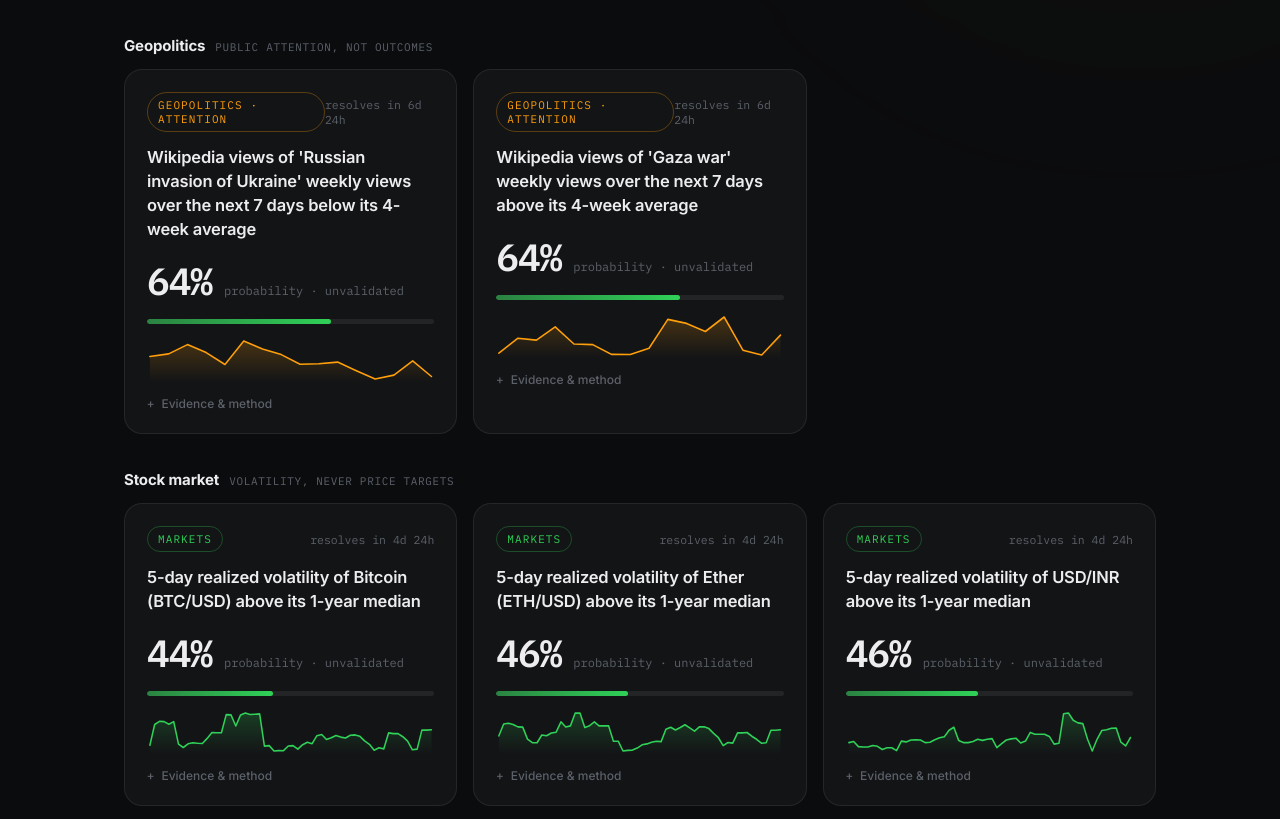
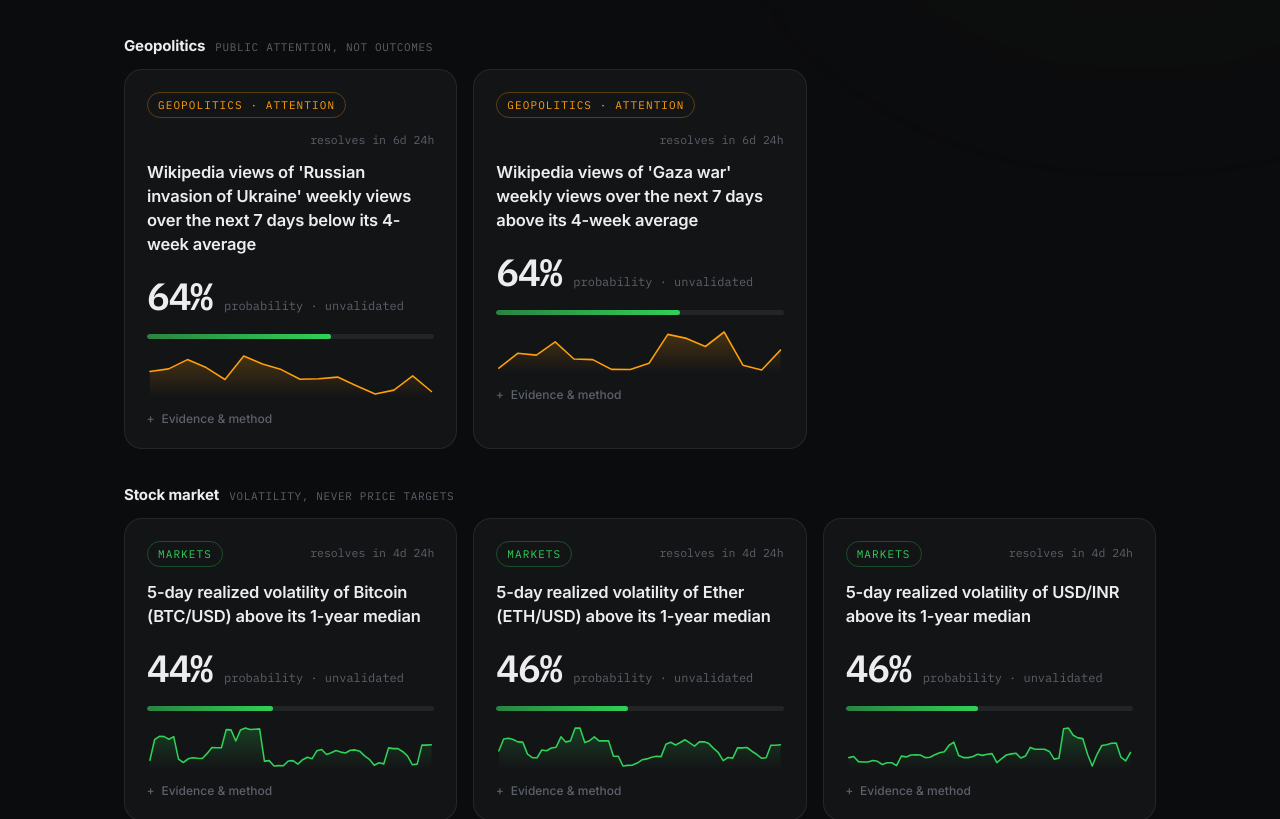
Before and after one commit to shobhit26-09/vantage, a plain HTML site: page index.html in a window 1280 px wide. Shown: the part 1056-1875 px from the top of the page. Drawn offline with Linux system fonts and the light colour scheme.

Commit message:
Update styles.css

```diff
--- a/styles.css
+++ b/styles.css
@@ -54,14 +54,12 @@ section { padding: 56px 0 8px; }
 .cards { display: grid; grid-template-columns: repeat(auto-fill, minmax(330px, 1fr)); gap: 16px; }
 .card { background: var(--panel); border: 1px solid var(--panel-border); border-radius: 18px; padding: 22px; display: flex; flex-direction: column; gap: 14px; transition: border-color .2s, transform .2s; }
 .card:hover { border-color: rgba(255,255,255,.16); transform: translateY(-2px); }
-.card-top { display: flex; justify-content: space-between; align-items: center; }
-.chip { font-family: var(--mono); font-size: 11px; letter-spacing: .1em; text-transform: uppercase; padding: 5px 10px; border-radius: 99px; border: 1px solid var(--panel-border); color: var(--muted); }
-.chip.seismic { color: var(--amber); border-color: rgba(255,214,10,.3); }
-.chip.spacewx { color: #64d2ff; border-color: rgba(100,210,255,.3); }
+.card-top { display: flex; justify-content: space-between; align-items: flex-start; gap: 10px; flex-wrap: wrap; }
+.chip { white-space: nowrap; font-family: var(--mono); font-size: 11px; letter-spacing: .1em; text-transform: uppercase; padding: 5px 10px; border-radius: 99px; border: 1px solid var(--panel-border); color: var(--muted); }
 .chip.markets { color: var(--accent); border-color: rgba(48,209,88,.3); }
 .chip.tech { color: #64d2ff; border-color: rgba(100,210,255,.3); }
 .chip.geopolitics { color: #ff9f0a; border-color: rgba(255,159,10,.3); }
-.deadline { font-family: var(--mono); font-size: 11.5px; color: var(--faint); }
+.deadline { font-family: var(--mono); font-size: 11.5px; color: var(--faint); margin-left: auto; text-align: right; padding-top: 4px; }
 .claim { font-size: 16.5px; font-weight: 600; line-height: 1.45; letter-spacing: -.01em; }
 .prob-row { display: flex; align-items: baseline; gap: 12px; }
 .prob { font-family: var(--mono); font-size: 38px; font-weight: 600; letter-spacing: -.03em; }
```
